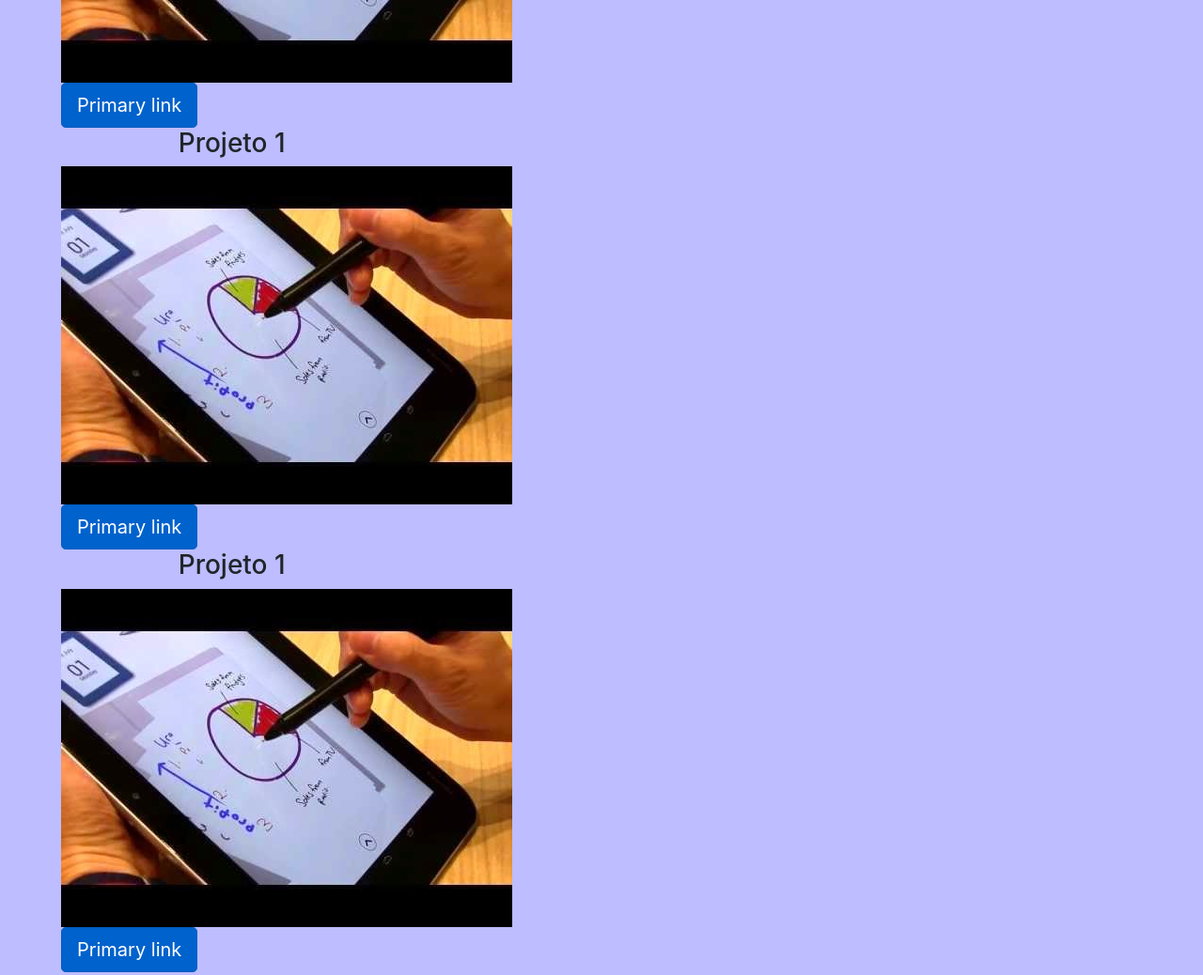
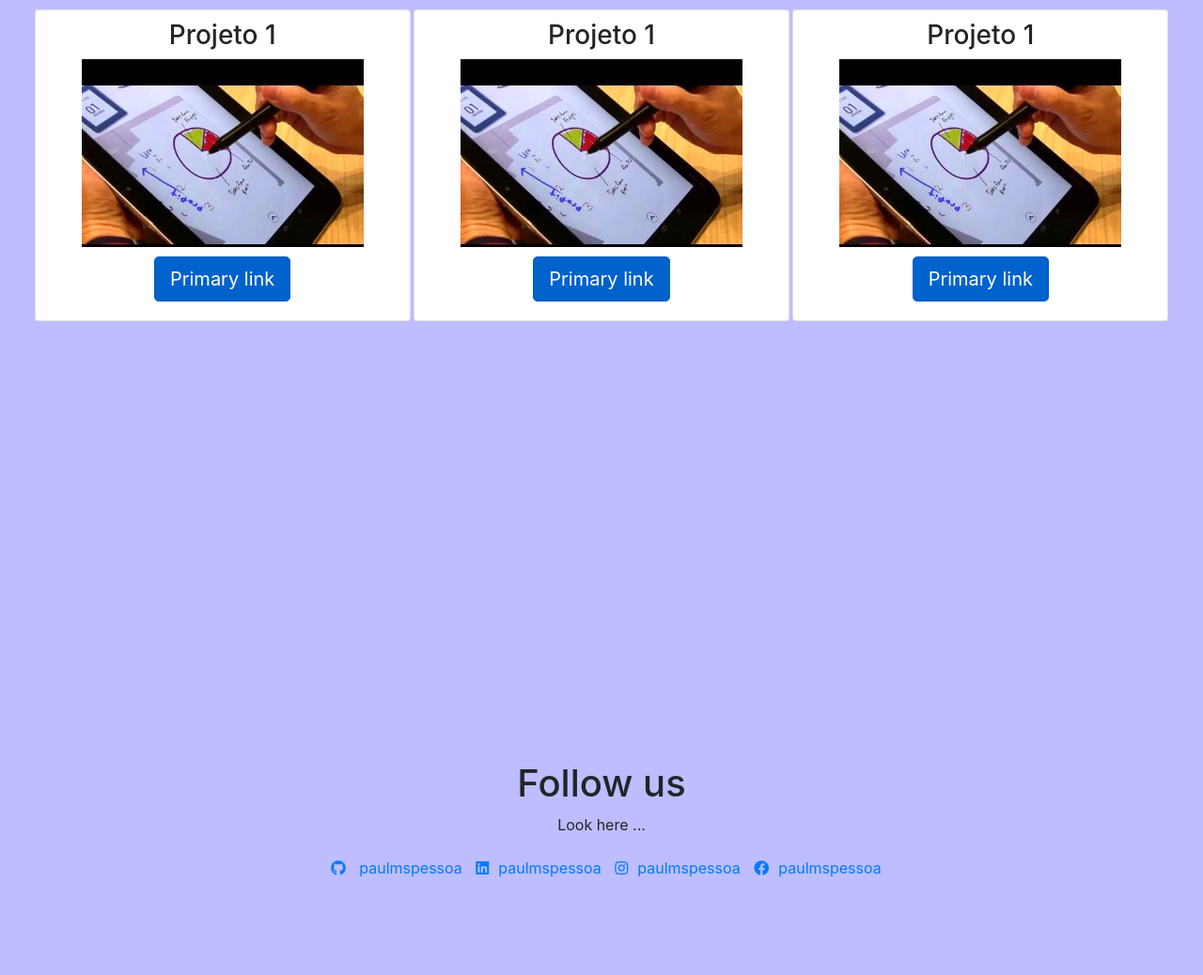
Before and after one commit to paulpessoa/Personal-Portfolio-Webpage, a plain HTML site: page index.html in a window 1280 px wide. Shown: the part 940-1978 px from the top of the page at 94% size. Drawn offline with nearby package versions, Linux system fonts and the light colour scheme.

Commit message:
inclusao requisitos obrigatorios, next, editar estilos

```diff
--- a/index.html
+++ b/index.html
@@ -6,14 +6,13 @@
     <meta name="viewport" content="width=device-width, initial-scale=1.0">
     <link rel="stylesheet" href="style.css">
     <link rel="stylesheet" href="https://stackpath.bootstrapcdn.com/bootstrap/4.3.1/css/bootstrap.min.css" integrity="sha384-ggOyR0iXCbMQv3Xipma34MD+dH/1fQ784/j6cY/iJTQUOhcWr7x9JvoRxT2MZw1T" crossorigin="anonymous">
-    <title>Document</title>
 
-
-
+    <link rel="stylesheet" href="https://cdnjs.cloudflare.com/ajax/libs/font-awesome/5.11.2/css/all.css">
+    <title>Personal Portfolio</title>
 </head>
 <body>
     <!--Cabeçalho-->
-    <header>
+    <header id="navbar">
         <div class="container">
             <!--Logo-->
             <div>
@@ -22,12 +21,12 @@
                 </a>
             </div>
             <!--Menu-->
-            <nav>
+            <nav >
                 <div>
                     <ul class="">
                         <li><a href="#welcome-section">Link1</a></li>
-                        <li><a href="projects">Link1</a></li>
-                        <li><a href="#">Link1</a></li>
+                        <li><a href="#projects">Link1</a></li>
+                        <li><a href="#contact">Link1</a></li>
                     </ul>
                 </div>
             </nav>
@@ -42,27 +41,40 @@
 
             <!--Projetos-->
             <section id="projects">
-                <div class="col-md-4 col-sm-12">
+                <div class="row text-center">
+                    <div class="col-md-4 col-sm-12 card">
                         <h3 class="project-tile text-center">Projeto 1</h3>
-                    <img src="./img/projeto1.jpg" alt="">
-                    <a href="#" class="btn btn-primary btn-lg active" role="button" aria-pressed="true">Primary link</a>
+                        <div class="img-project"></div>
+                        <a href="#" target="_blank" class="btn btn-primary btn-lg active" role="button" aria-pressed="true">Primary link</a>
                     </div>
 
-                <div class="col-md-4 col-sm-12">
+                    <div class="col-md-4 col-sm-12 card">
                         <h3 class="project-tile text-center">Projeto 1</h3>
-                    <img src="./img/projeto1.jpg" alt="">
-                    <a href="#" class="btn btn-primary btn-lg active" role="button" aria-pressed="true">Primary link</a>
+                        <div class="img-project"></div>
+                        <a href="#" target="_blank" class="btn btn-primary btn-lg active" role="button" aria-pressed="true">Primary link</a>
                     </div>
 
-                <div class="col-md-4 col-sm-12">
+                    <div class="col-md-4 col-sm-12 card">
                         <h3 class="project-tile text-center">Projeto 1</h3>
-                    <img src="./img/projeto1.jpg" alt="">
-                    <a href="#" class="btn btn-primary btn-lg active" role="button" aria-pressed="true">Primary link</a>
+                        <div class="img-project"></div>
+                        <a href="#" target="_blank" class="btn btn-primary btn-lg active" role="button" aria-pressed="true">Primary link</a>
                     </div>
-
+                </div>
             </section>
 
+            <!--Contact-->
+            <section id="contact">
+                <h1 class="text-center">Follow us</h1>
+                <p class="text-center">Look here ...</p>
+                <div class="text-center social">
 
+                    <a href="https://github.com/paulpessoa" id="profile-link" target="_blank"><i class="fab fa-github"></i> paulmspessoa</a>
+                    <a href="https://www.linkedin.com/in/paulmspessoa/" target="_blank"><i class="fab fa-linkedin"></i>paulmspessoa</a>
+                    <a href="https://instagram.com/paulpessoa" target="_blank"><i class="fab fa-instagram"></i>paulmspessoa</a>
+                    <a href="https://facebook.com/paulpessoa" target="_blank"><i class="fab fa-facebook"></i>paulmspessoa</a>
+
+                </div>
+            </section>
 
 
     </main>
--- a/style.css
+++ b/style.css
@@ -1,8 +1,13 @@
-header {
+#navbar {
     background-color: red;
     padding-top: 20px;
+    position: fixed;
+    display: flex;
+    width: 100%;
+    z-index: 1000;
+}
 
-}
+
 
 header .container {
     display: flex;
@@ -34,8 +39,50 @@ header .container nav div ul li a:hover{
 }
 
 
+main {
+    top: 100px;
+}
 
-#welcome-section, #projects{
+
+#welcome-section, #projects, #contact{
     background-color: rgb(189, 189, 255);
     padding: 150px 50px;
+    height: 100vh;
 }
+
+
+#projects .row {
+    display: flex;
+    flex-direction: row;
+    flex-wrap: wrap;
+    justify-content: space-around;
+}
+
+#projects .row .card {
+    display: flex;
+    max-width: 400px;
+    align-items: center;
+    padding: 10px;
+}
+
+.card a {
+    margin: 10px auto;
+}
+
+.img-project  {
+    width: 300px;
+    height: 200px;
+    background-size: cover;
+    background-image: url(./img/projeto1.jpg);
+    padding: 10px;
+}
+
+
+
+.social a {
+
+}
+
+.social a i {
+    padding: 10px;
+}
```
Lines whose indentation alone changed are shown as unchanged.
